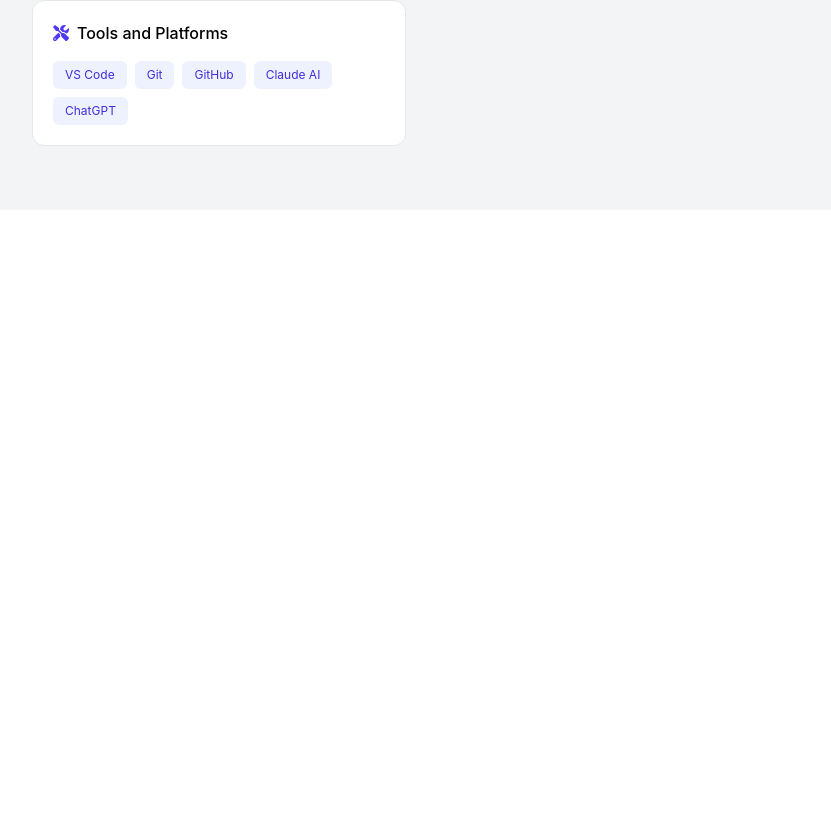
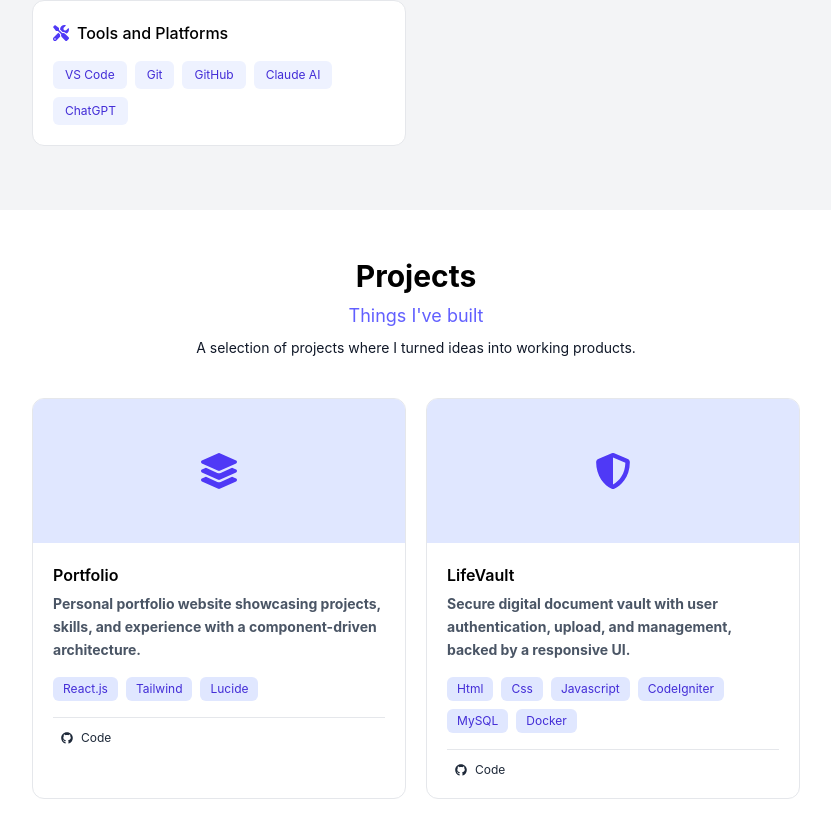
Before and after one commit to taranpreetsingh0682/personal-portfolio, a React (Vite) app: page / in a window 1280 px wide. Shown: the part 1959-2797 px from the top of the page, without its empty margins (224-1055 px from the left). Before the commit the page ends 2169 px from the top, so only its background shows below. Built offline with nearby package versions, Linux system fonts and the light colour scheme.

Commit message:
feat: Add Projects section

```diff
--- a/src/App.jsx
+++ b/src/App.jsx
@@ -4,6 +4,7 @@
 import Hero from './sections/Hero'
 import About from './sections/About'
 import Skills from './sections/Skills'
+import Projects from './sections/Projects'
 
 
 function App() {
@@ -15,6 +16,7 @@
 <Hero/>
 <About/>
 <Skills/>
+<Projects/>
 
 
 </>
--- a/src/components/Navbar.jsx
+++ b/src/components/Navbar.jsx
@@ -35,8 +35,7 @@
             <a
               key={link.name}
               href={link.href}
-                onClick={() => setActiveSection(link.href.substring(1))}
-              className={`relative py-2 px-3   text-black   ${
+                onClick={() => setActiveSection(link.href.substring(1))}              className={`relative py-2 px-3   text-black   ${
                 index === 0
                   ? ' '
                   : ' hover:text-black'
--- /dev/null
+++ b/src/components/ProjectCard.jsx
@@ -0,0 +1,35 @@
+import React from 'react'
+import { FaGithub, FaExternalLinkAlt } from 'react-icons/fa'
+
+const ProjectCard = ({icon: Icon ,title,description , tech ,githubUrl , liveUrl}) => {
+  return (
+  <div className='bg-white border border-gray-200 rounded-xl overflow-hidden hover:border-indigo-300 mb-4  transition-colors duration-300 '>
+ <div className='h-36 bg-indigo-100 flex items-center justify-center '>
+  <Icon className='text-4xl text-indigo-600'/>
+  </div>
+  <div className='p-5'>
+    <p className='font-semibold text-base mb-1.5  '>{title }</p>
+    <p className='text-sm font-bold text-gray-600 leading-relaxed mb-4 '>{description}</p>
+    <div className='flex flex-wrap gap-2 mb-4  '>
+       {tech.map((t, i) => (
+            <span key={i} className='bg-indigo-100 text-indigo-700 text-xs px-2.5 py-1  rounded-md'>{t}</span>
+          ))}
+
+    </div>
+    <div className='flex gap-4  border-t border-gray-200 pt-3 '>
+      <a href={githubUrl } target='_blank ' rel='noreferrer ' className='flex items-center text-xs text-gray-800 hover:text-violet-300 '>
+        <FaGithub className='mx-2 '/>Code
+      </a>
+      {liveUrl && (
+        <a href={liveUrl} target='_blank' rel='noreferrer' className='flex items-center text-xs target-gray-800 hover:text-violet-200'>
+          <FaExternalLinkAlt/>Live
+        </a>
+      )}
+
+    </div>
+  </div>
+  </div>
+  )
+}
+
+export default ProjectCard
--- /dev/null
+++ b/src/sections/Projects.jsx
@@ -0,0 +1,40 @@
+import React from 'react'
+import ProjectCard from '../components/ProjectCard'
+import { FaLayerGroup, FaShieldAlt } from 'react-icons/fa'
+
+const project=[
+  {
+  icon: FaLayerGroup,
+  title:'Portfolio',
+  description:'Personal portfolio website showcasing projects, skills, and experience with a component-driven architecture.',
+  tech:['React.js',  'Tailwind', 'Lucide'],
+  githubUrl:'https://github.com/taranpreetsingh0682',
+  liveUrl:'',
+  },
+
+  {
+icon:FaShieldAlt,
+title:'LifeVault',
+description: 'Secure digital document vault with user authentication, upload, and management, backed by a responsive UI.',
+tech:['Html', 'Css' , 'Javascript' , 'CodeIgniter' , 'MySQL' , 'Docker'],
+githubUrl:'https://github.com/taranpreetsingh0682',
+liveUrl:'',
+  },
+
+]
+const Projects = () => {
+  return (
+    <section className='px-12 py-12  bg-white'>
+      <h2 className='text-3xl font-bold items-center flex justify-center '>Projects</h2>
+      <p className='text-center text-indigo-500 text-lg my-2'>Things I've built</p>
+      <p className='text-center  text-gray-900 text-sm max-w-xl mx-auto mb-10 '>
+         A selection of projects where I turned ideas into working products.
+      </p>
+      <div className='grid   grid-cols-1 sm:grid-cols-2 gap-5 max-w-3xl mx-auto'>
+        {project.map((p,i)=><ProjectCard key={i} {...p}/>)}
+      </div>
+    </section>
+  )
+}
+
+export default Projects
--- a/src/sections/Skills.jsx
+++ b/src/sections/Skills.jsx
@@ -12,7 +12,7 @@
 ]
 const Skills = () => {
   return (
-     <section className='px-12 py-16 bg-gray-100'>
+     <section id="skills" className='px-12 py-16 bg-gray-100'>
       <h2 className='text-3xl font-bold text-center'>Skills</h2>
       <p className='text-center text-indigo-600 text-lg my-2'>What I work with</p>
       <p className='text-center text-gray-600 text-sm max-w-xl mx-auto mb-10'>
```
